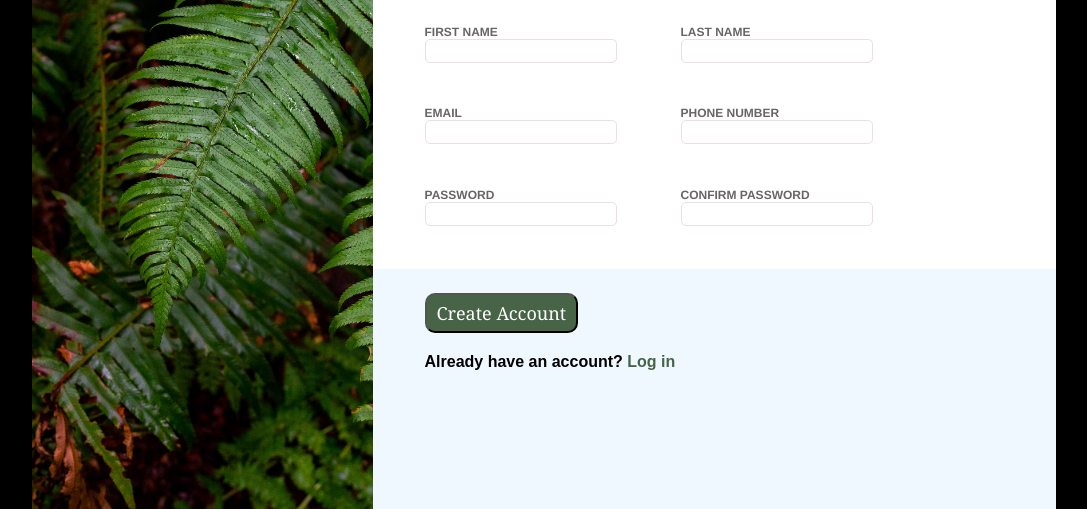
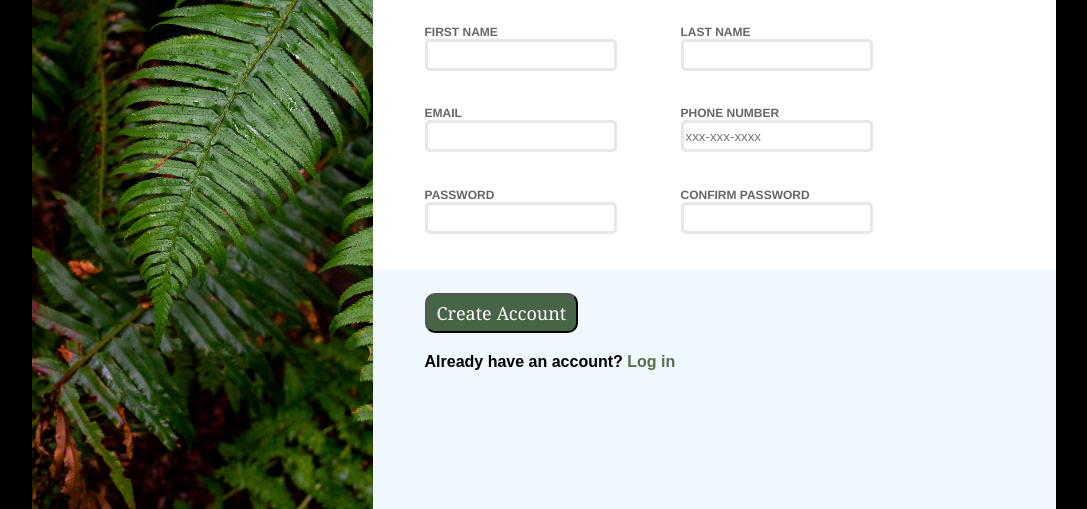
Before and after one commit to JoshuaEnnisDev/signUpForm, a plain HTML site: page index.html in a window 1280 px wide. Shown: the part 291-800 px from the top of the page, without its empty margins (96-1183 px from the left). Drawn offline with Linux system fonts and the light colour scheme.

Commit message:
Close enough for now.

```diff
--- a/index.html
+++ b/index.html
@@ -5,7 +5,7 @@
     <meta http-equiv="X-UA-Compatible" content="IE=edge">
     <meta name="viewport" content="width=device-width, initial-scale=1.0">
     <link rel="stylesheet" href="stylesheet.css">
-    <style src="main.js"></style>
+    <script src="main.js" defer></script>
     <title>Sign Up Form</title>
 </head>
 <body>
@@ -27,6 +27,7 @@
 
             <p>You <em>know</em> you want to.</p>
         </div>
+        <form method='get'>
             <div class="column content">
                 <div class="row">
                     <p>Let's do this!</p>
@@ -34,40 +35,41 @@
                 <div class="row content">
                     <div class="input-container" >
                         <label>FIRST NAME</label>
-                    <input type="text">
+                        <input required type="text" name="firstname">
                     </div>
                     <div class=input-container>
                         <label>LAST NAME</label>
-                    <input type="text">
+                        <input required type="text" name="lastname">
                     </div>
                 </div>
                 <div class="row content">
                     <div class="input-container" >
                         <label>EMAIL</label>
-                    <input type="text">
+                        <input type="email" required name="email">
                     </div>
                     <div class=input-container>
                         <label>PHONE NUMBER</label>
-                    <input type="text">
+                        <input required type="tel" pattern="[0-9]{3}-[0-9]{3}-[0-9]{4}" placeholder="xxx-xxx-xxxx" name="phone">
                     </div>
                 </div>
                 <div class="row content" id="shadow">
                     <div class="input-container" >
                         <label>PASSWORD</label>
-                    <input type="text">
+                        <input required type="password" name="password" id="password">
                     </div>
                     <div class=input-container>
                         <label>CONFIRM PASSWORD</label>
-                    <input type="text">
+                        <input required type="password" name="confirm" id="confirm">
                     </div>
                 </div>
             </div>
                 <div class="row footer">
                     <div class="footer-content">
-                <button>Create Account</button>
+                    <button type ='submit'>Create Account</button>
                     <p>Already have an account? <a href="#">Log in</a></p>
                 </div>
             </div>
+        </form>
     </div>
 </div>
 
--- a/main.js
+++ b/main.js
@@ -0,0 +1,25 @@
+
+
+
+
+function checkPasswords()
+{
+    let password = document.querySelector("#password");
+    let confirm = document.querySelector("#confirm");
+    let submitBtn = document.querySelector('button');
+    submitBtn.addEventListener('click', () => {
+
+        let pValue = password.value;
+        let cValue = confirm.value;
+
+        if(pValue !== cValue || pValue ==="")
+        {
+            alert("passwords do not match");
+            return;
+        }
+        alert("Form submitted");
+    });
+}
+
+
+checkPasswords();
--- a/stylesheet.css
+++ b/stylesheet.css
@@ -119,10 +119,15 @@ p{
 }
 
 input{
+    border-style: outset;
     border-radius: 5px;
-    border:1px solid rgb(235, 223, 223);
-    height: 3vh;
+    border:3px solid #E5E7EB;
+    height: 4vh;
     width:15vw;
+}
+input:focus{
+    border:5px solid blue;
+    box-shadow: 0px 0px 5px 2px  gray;
 }
 button{
     font-size: large;
@@ -145,7 +150,7 @@ button{
     font-size: 16px;
 }
 a{
-    color:  rgb(71, 100, 71);
+    color: #596D48;
     text-decoration: none;
 }
 label{
```
Lines whose indentation alone changed are shown as unchanged.
